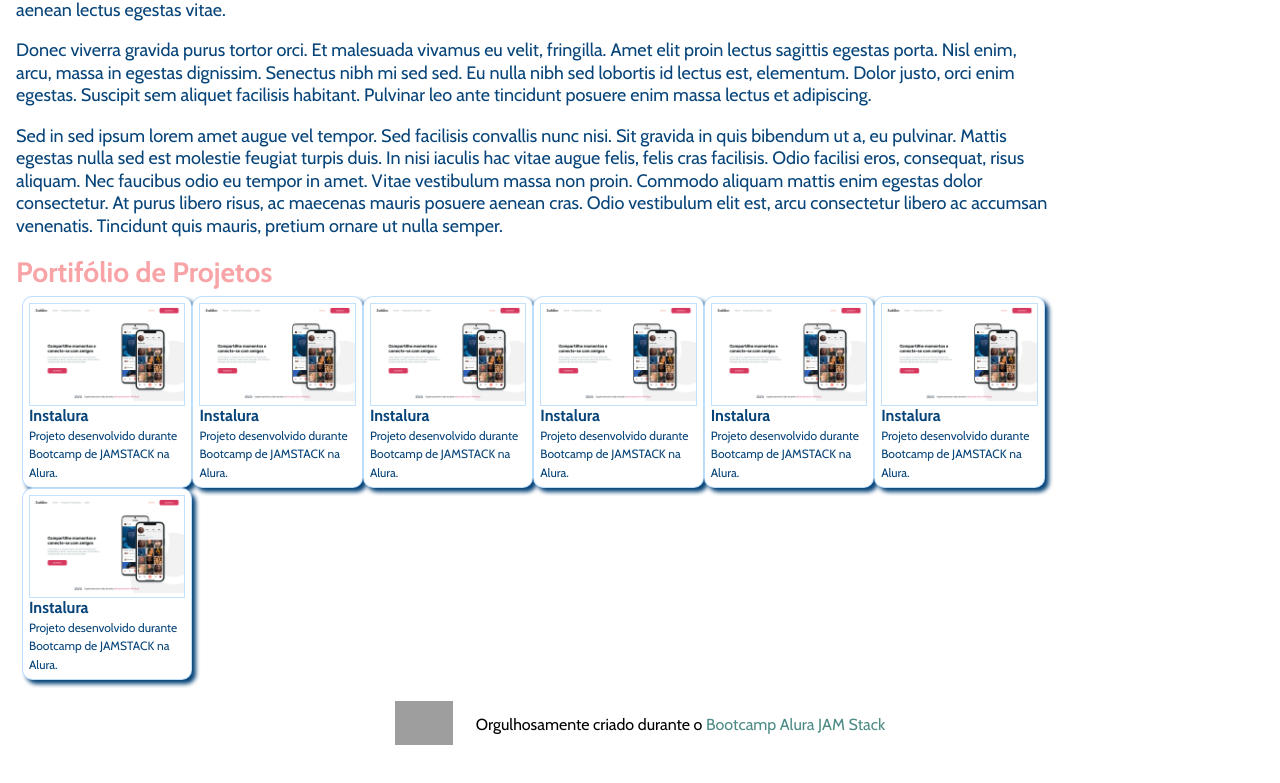
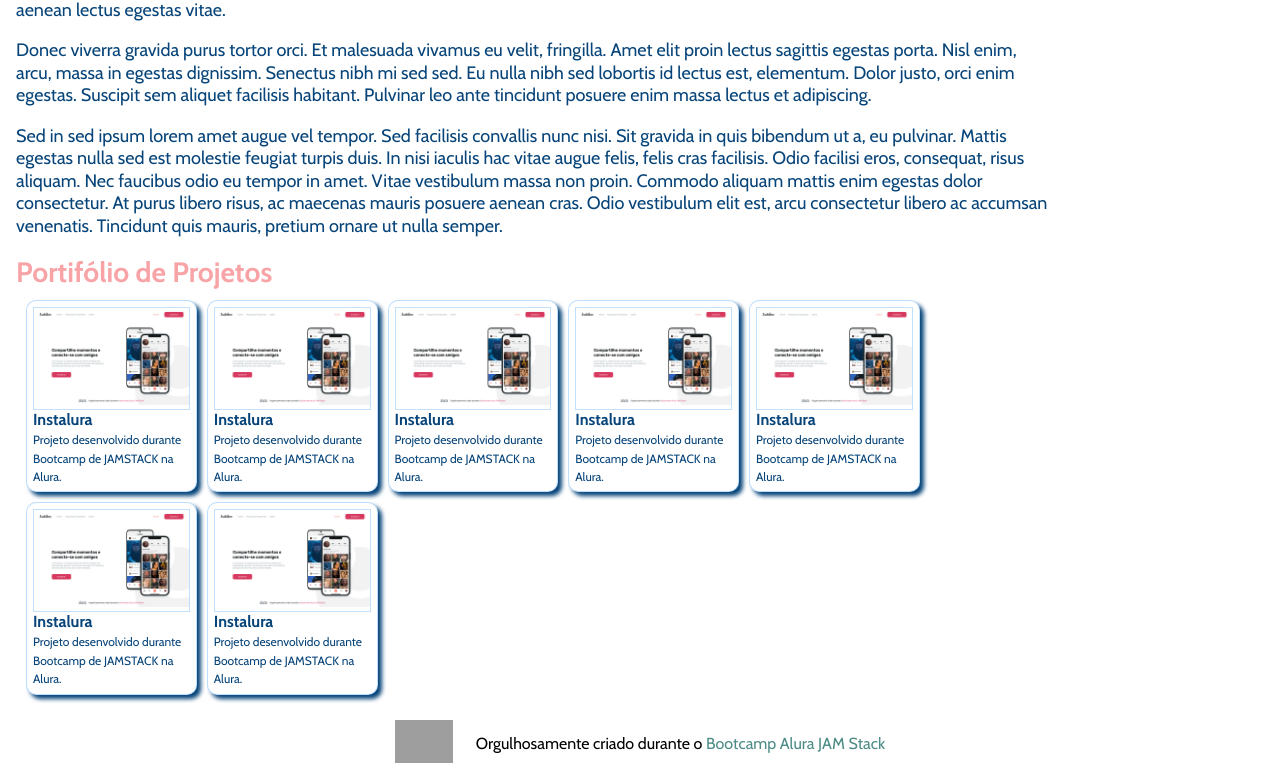
Before and after one commit to fernandoadriano/portfolio, a Next.js app: page / in a window 1280 px wide. Shown: the part 484-1267 px from the top of the page. Built offline with nearby package versions, Linux system fonts and the light colour scheme; grey boxes are pictures that could not be loaded.

Commit message:
Ajustado o tamanho lista de Card de projetos

```diff
--- a/src/components/Card/index.js
+++ b/src/components/Card/index.js
@@ -1,5 +1,9 @@
 import styled, { css } from 'styled-components';
 import PropTypes from 'prop-types';
+
+import breakpointsMedia from '../../theme/utils/breakpointsMedia';
+
+const size2Perc = (value) => (100 * value) / 12;
 
 const Card = styled.div`
   display: flex;
@@ -11,11 +15,46 @@ const Card = styled.div`
   box-shadow: 4px 4px 4px #074479;
   border-radius: 10px;
   padding: 6px;
-  ${({ size }) => css`
-    max-width: ${(100 * size) / 12}%;
-    width: ${(100 * size) / 12}%;
-  `};
-`;
+  margin: 5px;
+  ${({ size }) => {
+    if (typeof size === 'number') {
+      return css``;
+    }
+
+    return breakpointsMedia({
+      ...(size.xs && {
+        xs: css`
+          max-width: ${size2Perc(size.xs)}%;
+          width: ${size2Perc(size.xs)}%;
+        `,
+      }),
+      ...(size.sm && {
+        sm: css`
+          max-width: ${size2Perc(size.sm)}%;
+          width: ${size2Perc(size.sm)}%;
+        `,
+      }),
+      ...(size.md && {
+        md: css`
+          max-width: ${size2Perc(size.md)}%;
+          width: ${size2Perc(size.md)}%;
+        `,
+      }),
+      ...(size.lg && {
+        lg: css`
+          max-width: ${size2Perc(size.lg)}%;
+          width: ${size2Perc(size.lg)}%;
+        `,
+      }),
+      ...(size.xl && {
+        xl: css`
+          max-width: ${size2Perc(size.xl)}%;
+          width: ${size2Perc(size.xl)}%;
+        `,
+      }),
+    });
+  }
+}`;
 
 Card.Image = styled.span`
   max-width: 100%;
--- a/src/regions/Projects/index.js
+++ b/src/regions/Projects/index.js
@@ -24,7 +24,7 @@ for (i = 1; i <= 7; i += 1) {
 }
 
 const ProjectCard = ({ project }) => (
-  <Card size={2}>
+  <Card size={{sm: 12, md: 2}}>
     <Card.Image>
       <a href={project.url}>
         <img src={projeto.screenshot} alt={projeto.url} />
@@ -41,8 +41,8 @@ const ProjectList = ({ projects }) => (
     display="flex"
     flexWrap="wrap"
     flexDirection="row"
-    justifyContent="space-between"
-    padding="6px"
+    justifyContent="flex-start"
+    padding="5px"
     maxWidth="100%"
     flexBasis={0}
     flexGrow={1}
```
